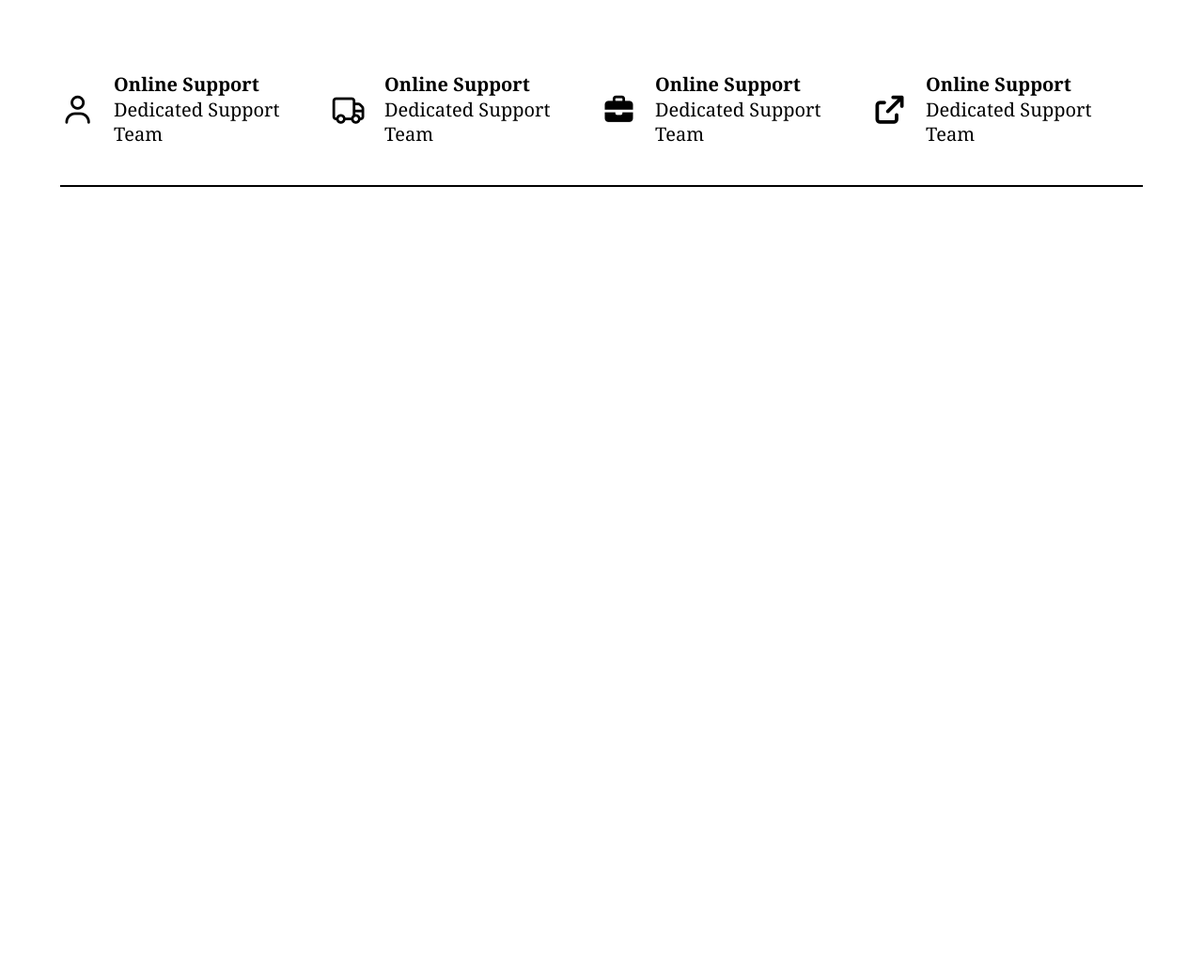
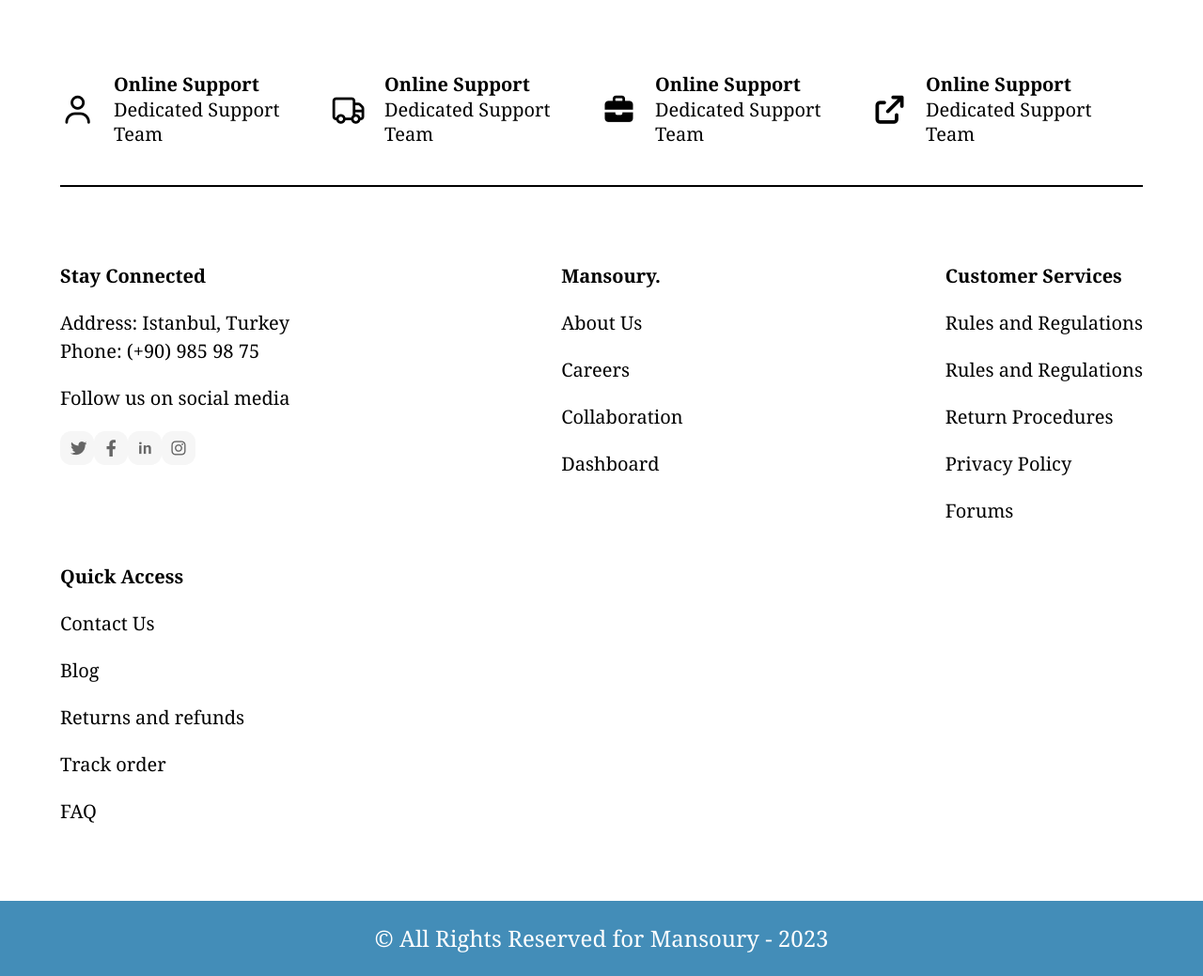
Before and after one commit to hursedhimmatov7-del/WORK5, a website: page index.html in a window 1280 px wide. Shown: the part 3167-4206 px from the top of the page at 94% size. Before the commit the page ends 3446 px from the top, so only its background shows below. Drawn offline with Linux system fonts and the light colour scheme.

Commit message:
DOne all

```diff
--- a/index.html
+++ b/index.html
@@ -321,5 +321,38 @@ Steel 10-Piece <br> Cookware Set</h1>
              <h1  class="lg:text-[20px] md:text-2xl text-2xl"> <b>Online Support </b> <br> Dedicated Support Team</h1>
         </div>
     </section>
+    <footer class="lg:max-w-340 w-[90%] m-auto lg:my-20 my-10 flex lg:flex-row  md:flex-row flex-col gap-y-7 items-start lg:justify-between text-[20px] md:flex-wrap md:gap-x-40 md:gap-y-10 md:justify-center">
+<div class="flex items-start gap-5 flex-col">
+    <h1><b>Stay Connected</b></h1>
+    <h1>Address: Istanbul, Turkey <br> Phone: (+90) 985 98 75</h1>
+    <h1>Follow us on social media</h1>
+    <img src="src/holder.png" alt="">
+</div>
+ <div class="flex flex-col items-start gap-5">
+    <h1><b>Mansoury.</b></h1>
+    <p>About Us</p>
+    <p>Careers</p>
+    <p>Collaboration</p>
+    <p>Dashboard</p>
+
+ </div>
+  <div class="flex flex-col items-start gap-5">
+    <h1><b>Customer Services</b></h1>
+    <p>Rules and Regulations</p>
+    <p>Rules and Regulations</p>
+    <p>Return Procedures</p>
+    <p>Privacy Policy</p>
+    <p>Forums</p>
+ </div>
+   <div class="flex flex-col items-start gap-5">
+    <h1><b>Quick Access</b></h1>
+    <p>Contact Us</p>
+    <p>Blog</p>
+    <p>Returns and refunds</p>
+    <p>Track order</p>
+    <p>FAQ</p>
+ </div>
+    </footer>
+    <h1 class="bg-[#438DB8] text-center text-white py-6 lg:text-2xl md:text-2xl text-[15px] ">© All Rights Reserved for Mansoury - 2023</h1>
 </body>
 </html>
--- a/style.css
+++ /dev/null
@@ -1,3 +0,0 @@
-.body{
-    color: rgba(0, 0, 0, 0.263);
-}
```
Also changed, not shown: src/holder.png (added), src/output.css.
